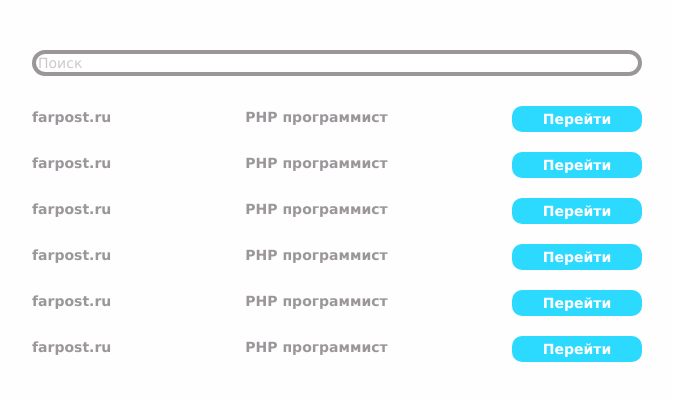
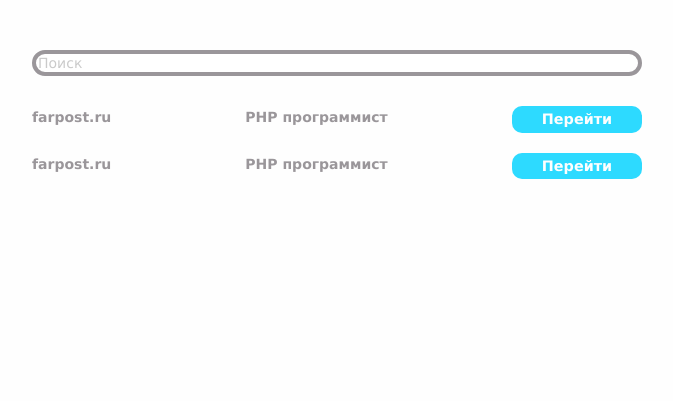
Before and after one commit to VeraPS/practice, a PHP site: page / in a window 1280 px wide. Shown: the part 140-541 px from the top of the page, without its empty margins (303-976 px from the left). Run offline with PHP 8.4, Linux system fonts and the light colour scheme.

Commit message:
I hate button

```diff
--- a/css/style.css
+++ b/css/style.css
@@ -1,18 +1,20 @@
-.button-blue {
-  background-color: #2ddaff;
+.button {
   width: 100%;
   padding: 5px 10px 5px 10px;
-  text-align: center; }
-  .button-blue_radius {
+  text-align: center;
+  margin-bottom: 0; }
+  .button_blue {
+    background-color: #2ddaff; }
+  .button_radius {
     border-radius: 10px; }
 
-.font-bold {
+.font_bold {
   font-weight: bold;
   margin-bottom: 0; }
-  .font-bold_gray {
-    color: #9a969a; }
-  .font-bold_white {
-    color: white; }
+.font_gray {
+  color: #9a969a; }
+.font_white {
+  color: white; }
 
 .header {
   background-color: #2ddaff;
--- a/index.html
+++ b/index.html
@@ -26,84 +26,30 @@
         <div class="grid-container">
             <div class="grid-x grid-margin-x vacant-row">
                 <div class="small-12 medium-4 large-4 cell">
-                    <p class="font-bold font-bold_gray">farpost.ru</p>
+                    <p class="font_bold font_gray">farpost.ru</p>
                 </div>
                 <div class="small-12 medium-5 large-5 cell">
-                    <p class="font-bold font-bold_gray">PHP программист</p>
+                    <p class="font_bold font_gray">PHP программист</p>
                 </div>
                 <div class="small-12 medium-3 large-3 cell ">
-                    <a class="font-bold font-bold_white">
-                        <div class="button-blue button-blue_radius">Перейти</div>
+                    <a class="font_bold font_white">
+                        <div class="button button_blue button_radius">Перейти</div>
                     </a>
                 </div>
             </div>
+        </div>
 
+        <div class="grid-container">
             <div class="grid-x grid-margin-x vacant-row">
                 <div class="small-12 medium-4 large-4 cell">
-                    <p class="font-bold font-bold_gray">farpost.ru</p>
+                    <p class="font_bold font_gray">farpost.ru</p>
                 </div>
                 <div class="small-12 medium-5 large-5 cell">
-                    <p class="font-bold font-bold_gray">PHP программист</p>
+                    <p class="font_bold font_gray">PHP программист</p>
                 </div>
                 <div class="small-12 medium-3 large-3 cell ">
-                    <a class="font-bold font-bold_white">
-                        <div class="button-blue button-blue_radius">Перейти</div>
-                    </a>
-                </div>
-            </div>
-
-            <div class="grid-x grid-margin-x vacant-row">
-                <div class="small-12 medium-4 large-4 cell">
-                    <p class="font-bold font-bold_gray">farpost.ru</p>
-                </div>
-                <div class="small-12 medium-5 large-5 cell">
-                    <p class="font-bold font-bold_gray">PHP программист</p>
-                </div>
-                <div class="small-12 medium-3 large-3 cell ">
-                    <a class="font-bold font-bold_white">
-                        <div class="button-blue button-blue_radius">Перейти</div>
-                    </a>
-                </div>
-            </div>
-
-            <div class="grid-x grid-margin-x vacant-row">
-                <div class="small-12 medium-4 large-4 cell">
-                    <p class="font-bold font-bold_gray">farpost.ru</p>
-                </div>
-                <div class="small-12 medium-5 large-5 cell">
-                    <p class="font-bold font-bold_gray">PHP программист</p>
-                </div>
-                <div class="small-12 medium-3 large-3 cell ">
-                    <a class="font-bold font-bold_white">
-                        <div class="button-blue button-blue_radius">Перейти</div>
-                    </a>
-                </div>
-            </div>
-
-            <div class="grid-x grid-margin-x vacant-row">
-                <div class="small-12 medium-4 large-4 cell">
-                    <p class="font-bold font-bold_gray">farpost.ru</p>
-                </div>
-                <div class="small-12 medium-5 large-5 cell">
-                    <p class="font-bold font-bold_gray">PHP программист</p>
-                </div>
-                <div class="small-12 medium-3 large-3 cell ">
-                    <a class="font-bold font-bold_white">
-                        <div class="button-blue button-blue_radius">Перейти</div>
-                    </a>
-                </div>
-            </div>
-
-            <div class="grid-x grid-margin-x vacant-row">
-                <div class="small-12 medium-4 large-4 cell">
-                    <p class="font-bold font-bold_gray">farpost.ru</p>
-                </div>
-                <div class="small-12 medium-5 large-5 cell">
-                    <p class="font-bold font-bold_gray">PHP программист</p>
-                </div>
-                <div class="small-12 medium-3 large-3 cell ">
-                    <a class="font-bold font-bold_white">
-                        <div class="button-blue button-blue_radius">Перейти</div>
+                    <a class="font_bold font_white">
+                        <div class="button button_blue button_radius">Перейти</div>
                     </a>
                 </div>
             </div>
--- a/sass/global.sass
+++ b/sass/global.sass
@@ -2,18 +2,19 @@ $mainColor: #2ddaff
 $secondColor: #9a969a
 
 .button
-    &-blue
+    width: 100%
+    padding: 5px 10px 5px 10px
+    text-align: center
+    margin-bottom: 0
+    &_blue
         background-color: $mainColor
-        width: 100%
-        padding: 5px 10px 5px 10px
-        text-align: center
-        &_radius
-            border-radius: 10px
+    &_radius
+        border-radius: 10px
 .font
-    &-bold
+    &_bold
         font-weight: bold
         margin-bottom: 0
-        &_gray
-            color: $secondColor
-        &_white
-            color: white
+    &_gray
+        color: $secondColor
+    &_white
+        color: white
```
Also changed, not shown: student-status.html (+4 -5 lines).
